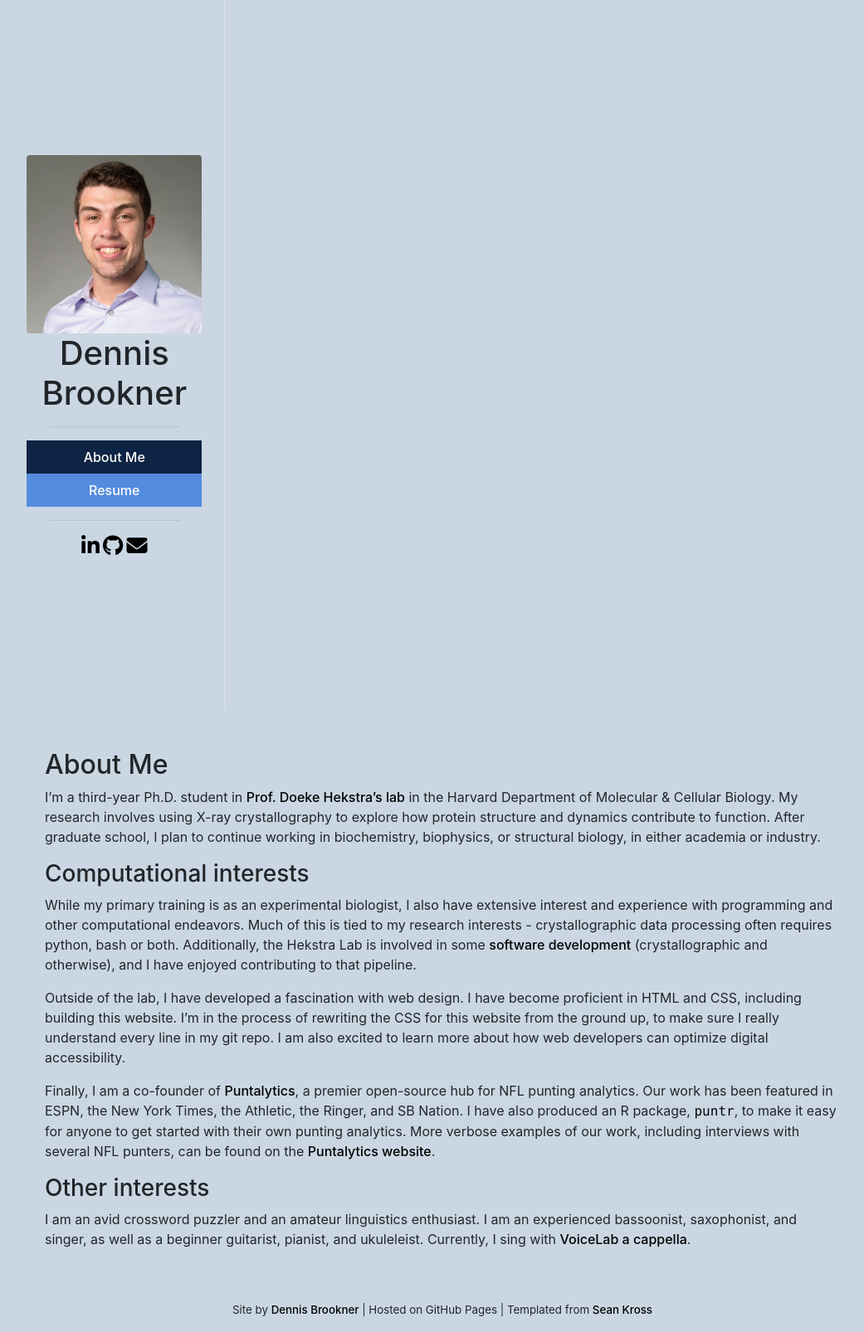
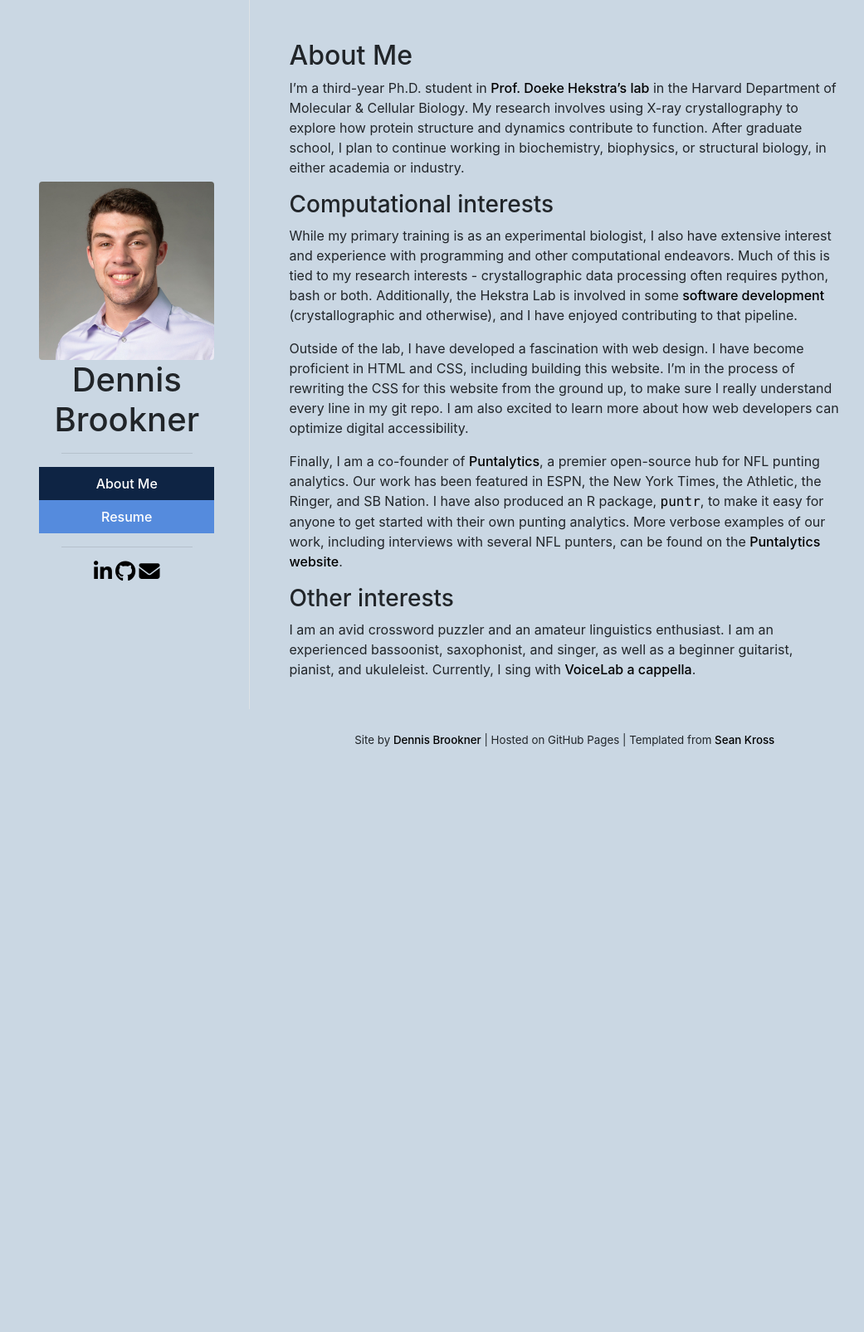
Before and after one commit to dennisbrookner/dennisbrookner.github.io, a Jekyll site: the page built from index.md, in a window 1280 px wide. Shown: the whole page at 83% size, without its empty margins (107-1148 px from the left). Built offline with Jekyll 4.4.1, drawn with Linux system fonts in a browser that asks for light colours; nearby versions of some CDN libraries; after the commit the page ends 919 px from its top, so only the background shows below that.

Commit message:
Update flexcolumns.html

```diff
--- a/_layouts/flexcolumns.html
+++ b/_layouts/flexcolumns.html
@@ -6,7 +6,7 @@ layout: default
 
 <div class="container-80pct hidden show-when-wide">
   <div class="d-flex row flex-row vh-100">
-    <div class="d-flex flex-column col-from-variable align-items-center text-center align-self-center" style="--width: 25%">
+    <div class="d-flex flex-column col col-from-variable align-items-center text-center align-self-center" style="--width: 25%">
       <div class="mx-auto text-center">
         <div class="p-3">
           <img src="{{site.headshot}}" alt="Personal Headshot" class="rounded">
@@ -24,7 +24,7 @@ layout: default
     <div class="d-flex flex-column vr-workaround">
       <!-- this is a vertical rule between the columns -->
     </div>
-    <div class="d-flex flex-column pad-lr-3rem align-items-center align-self-center mh-100" style="overflow-y: scroll;">
+    <div class="d-flex flex-column col pad-lr-3rem align-items-center align-self-center mh-100" style="overflow-y: scroll;">
       <div class="pad-tb-3rem" id="content">
         {{ content }}
       </div>
```
